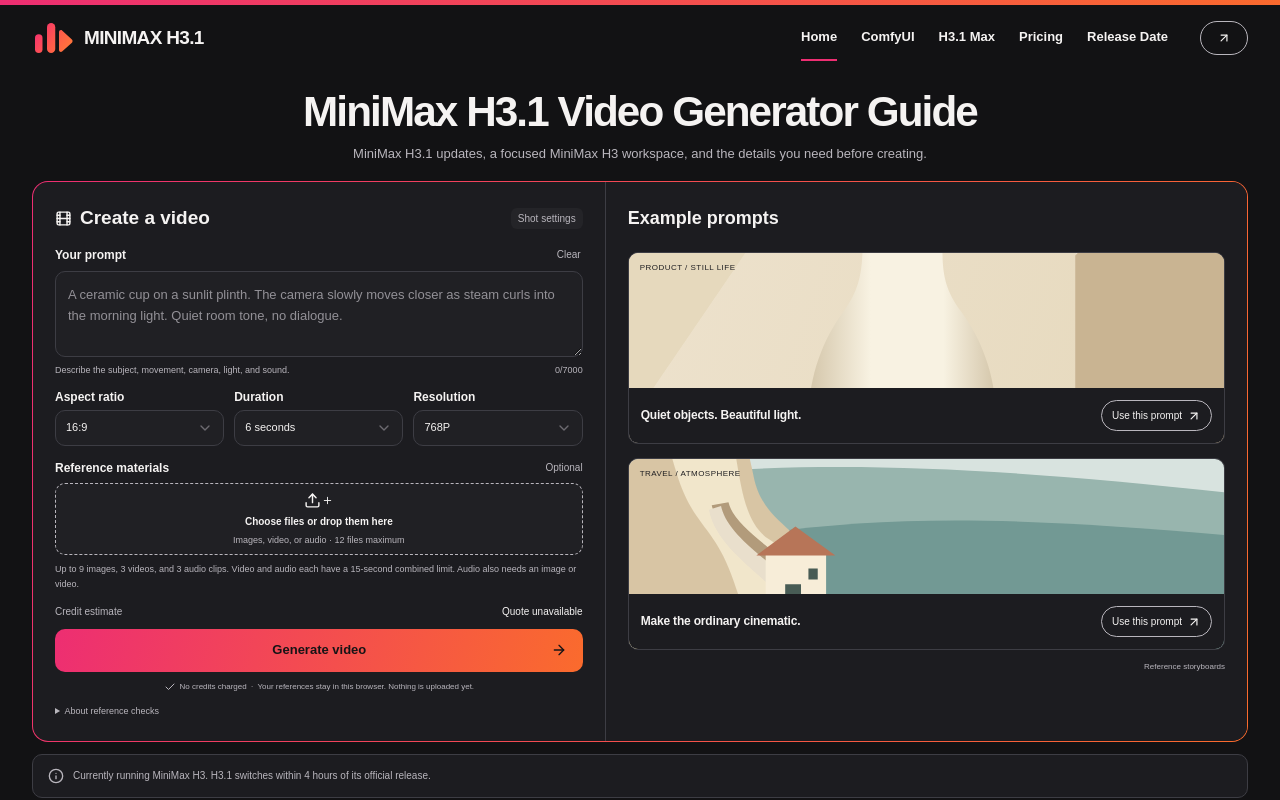
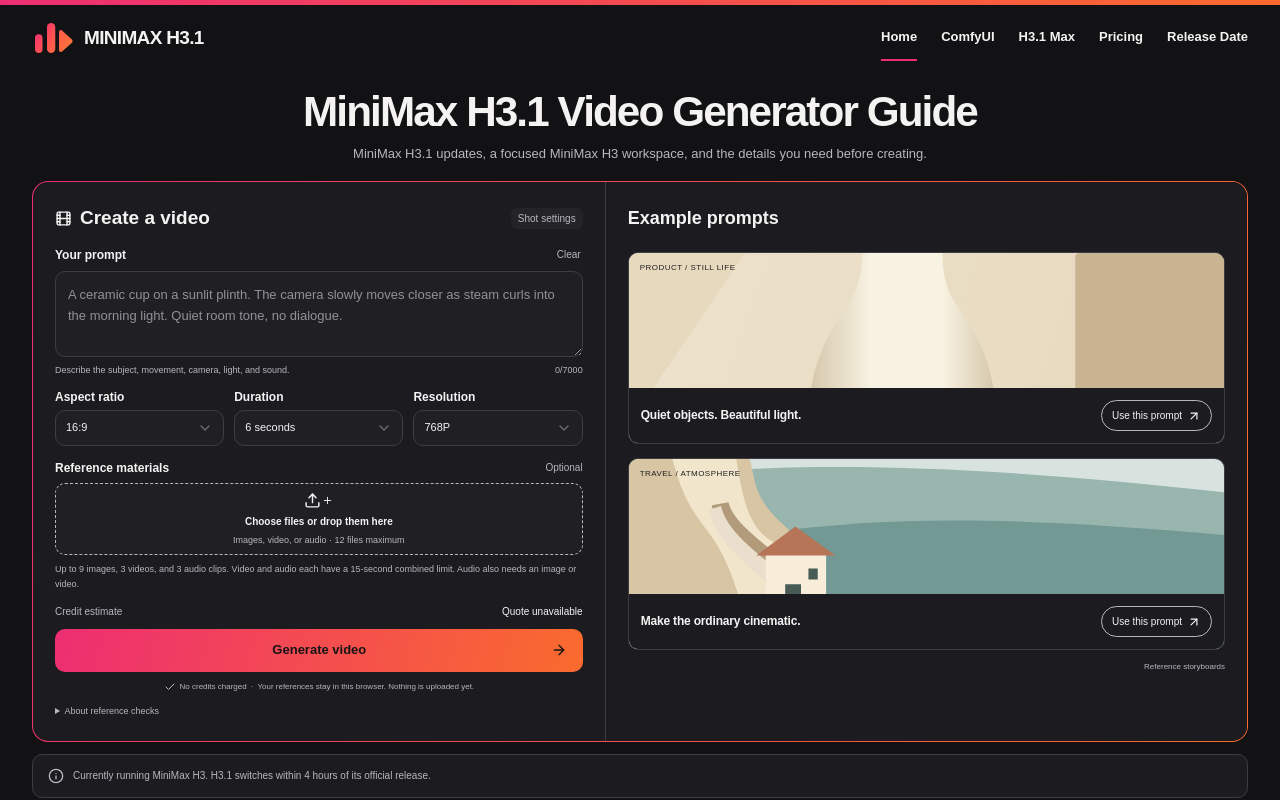
Before and after one commit to diegobona/Minimax-H31, a Next.js app in the folder apps/next-app/: page / in a window 1280 px wide. Shown: the top 800 px of the page. Built offline with nearby package versions, Linux system fonts and the light colour scheme; a web font is replaced by a local one.

Commit message:
恢复共享页脚并保留原免责声明（app/layout.tsx）

```diff
--- a/apps/next-app/app/layout.tsx
+++ b/apps/next-app/app/layout.tsx
@@ -2,8 +2,7 @@
 import Link from 'next/link';
 import Image from 'next/image';
 import localFont from 'next/font/local';
-import { ArrowUpRight } from 'lucide-react';
-import { DEFAULT_OG_IMAGE, homeContent, homeSources } from '@/content/home';
+import { DEFAULT_OG_IMAGE, homeContent } from '@/content/home';
 import './globals.css';
 
 const sans = localFont({
@@ -50,15 +49,11 @@
                   <Link key={entry.href} href={entry.href}>{entry.label}</Link>
                 ))}
               </nav>
-              <a className="minimax-docs-link" href={homeSources.api} target="_blank" rel="noreferrer">
-                {site.documentation}<ArrowUpRight size={14} aria-hidden="true" />
-              </a>
             </div>
           </header>
           <main id="main-content">{children}</main>
           <footer className="minimax-footer">
             <div className="minimax-container minimax-footer-inner">
-              <div><Link className="minimax-footer-brand" href="/">{site.name}.com</Link><p>{site.footerNote}</p></div>
               <p className="minimax-disclaimer">{site.disclaimer}</p>
             </div>
           </footer>
```
